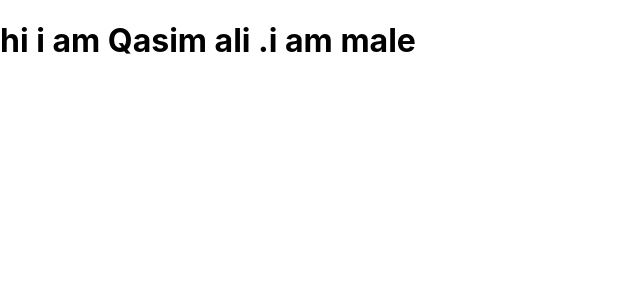
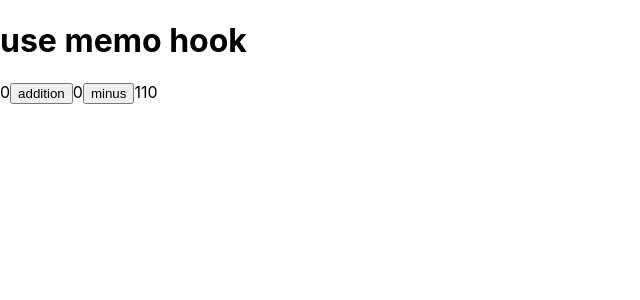
Before and after one commit to qasim-ali14/do-this, a React (Create React App) app in the folder my-app/: page / in a window 1280 px wide. Shown: the top 300 px of the page, without its empty margins (0-640 px from the left). Built offline with nearby package versions, Linux system fonts and the light colour scheme.

Commit message:
use memo hook

```diff
--- a/my-app/src/App.js
+++ b/my-app/src/App.js
@@ -1,29 +1,29 @@
-import React from 'react';
-import ChildA from './ChildA';
-import react, { createContext } from 'react'
+import React, { useState,useMemo } from 'react'
+ function App() {
+  const [add,setadd]=useState(0);
+  const [subtract,setsubtract]=useState(110);
+  const hello=useMemo(
+    function  multiply(){//use memo hook use to increase performance like stop
+      //repeating data on other components.
+      console.log("**************");
+      return add*10;//by using memo hook we cccan easily avoid the extra things which previosly
+      // printed by rendering other component also.
+  },[add])
+  return (
+    <div>
+      <h1> use memo hook</h1>
+      {hello}
+      <button onClick={()=>{
+        setadd(add+1);
+      }}>addition</button>
+      <span>{add}</span>
 
-//how to avoid props drilling
-//we use context api
-//three steps 1.create context 2.provider 3.consumer
-////how to maintain better  context api we usew use context hook:
 
-const data=createContext();
-const gend=createContext();
-function App() {
-
-  const name='Qasim ali '
-  const gender='male'
-  return (
-     <>
-     <data.Provider value={name}>
-      <gend.Provider value={gender}>
-     <ChildA/>
-     </gend.Provider>
-     </data.Provider>
-     </>
+      <button  onClick={()=>{
+        setsubtract(subtract-1);
+      }}>minus</button>
+      <span>{subtract}</span>
+    </div>
   )
-  ;
 }
-
 export default App;
-export {data,gend}
--- a/my-app/src/ChildC.jsx
+++ b/my-app/src/ChildC.jsx
@@ -2,14 +2,33 @@ import React, { useContext } from 'react';
 import { data,gend } from './App';
 
 function ChildC() {
-  const name=useContext(data);//actua;;u use context the problem like call back hell.
-  const gender=useContext(gend);//so we can  catch props here very easily and maintain this,
+   const name=useContext(data);//actually  context api  the problem like call back hell.
+   const gender=useContext(gend);//so we can  catch props here very easily and maintain this,
   return (
+<>
+<h1> my name is {name}. i am {gender}</h1>
+</>
+    )
+  }
+    // <>
+    // <d>
+    //   {
+    //      (name)=>{
+    //       return(
+    //         <gend.Consumer>
+    //   {
+    //       (gender)=>{
+    //       return(
+    //         <h1>
+    //         my name is {name}. and i am {gender}
+    //       </h1>
+    //       )
+    //     }
+    //   }
+    //  </gend.Consumer>
+    //       )
 
-    <>
-     <h1>hi i am {name}.i am {gender}</h1>
-    </>
-  );
-}
+
+
 
 export default ChildC;
```
